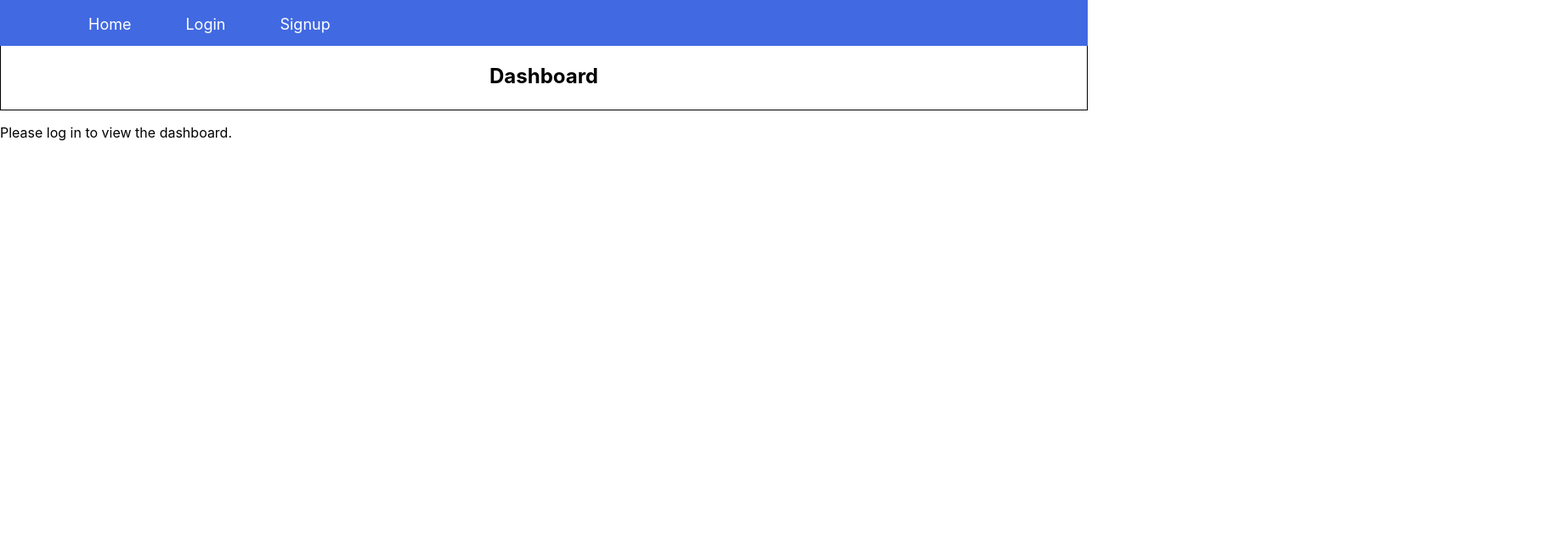
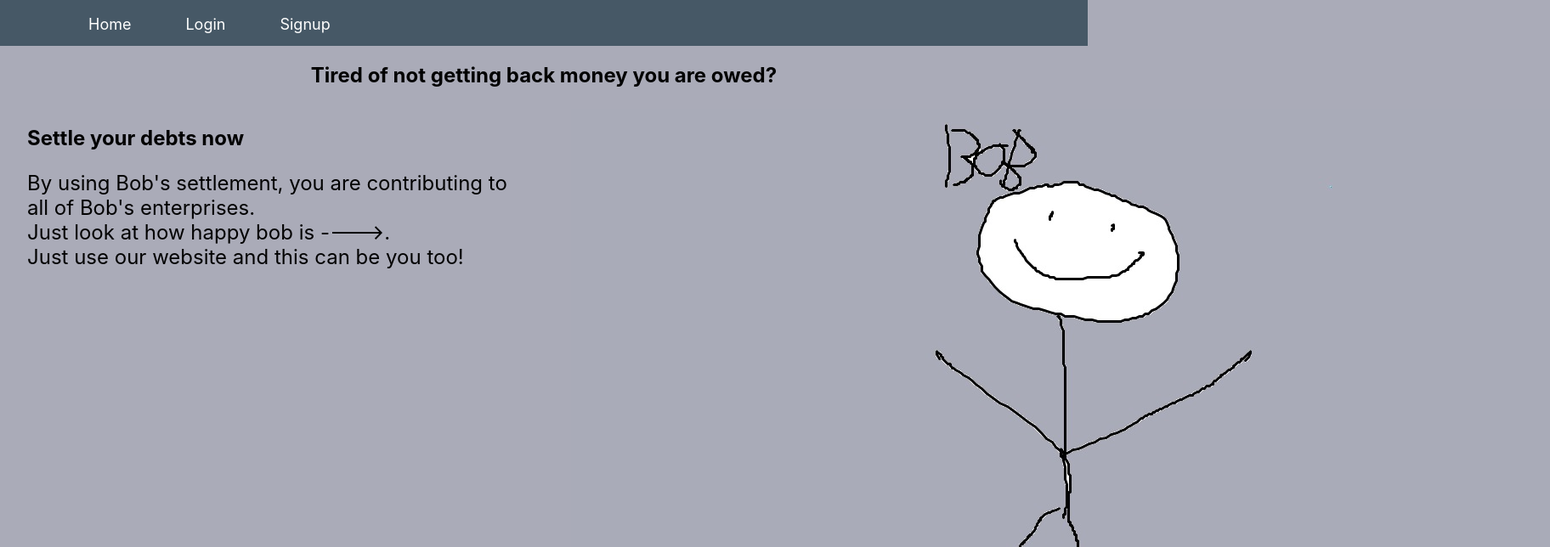
Before and after one commit to VegardVog/Bob-s-settlement, a React (Create React App) app in the folder frontend/: page / in a window 1280 px wide. Shown: the top 644 px of the page at 85% size, 1824 px wide, since content can reach past the window. Built offline with nearby package versions, Linux system fonts and the light colour scheme.

Commit message:
#42 add some styling

```diff
--- a/frontend/src/components/dashboard/Dashboard.tsx
+++ b/frontend/src/components/dashboard/Dashboard.tsx
@@ -9,6 +9,7 @@ import {
 } from "../../contextAPI/HttpRequests";
 import SettlementList from "./Settlements/SettlementList";
 import DistributionList from "./Distributions/DistributionList";
+import BobImage from "../../assets/Bob2.jpg";
 
 const Dashboard = () => {
   const { loggedIn } = useContext(UserContext) as UserTypes;
@@ -37,10 +38,12 @@ const Dashboard = () => {
   }, [loggedIn]);
 
   return (
+
     <div className="dashboard">
       <div className="dashboard-title">
-        <h2>Dashboard</h2>
+        <h2>Tired of not getting back money you are owed? </h2>
       </div>
+
       {loggedIn === "true" ? (
         <div className="dashboard-container">
           <div className="user-info">
@@ -53,7 +56,18 @@ const Dashboard = () => {
           </div>
         </div>
       ) : (
-        <p>Please log in to view the dashboard.</p>
+        <div className="dashboard-container-notLoggedIn">
+          <div className="dashboard-item">
+            <h2>Settle your debts now </h2>
+            <p className="dashboard-description">By using Bob's settlement, you are contributing to all of Bob's enterprises.
+            <br/> Just look at how happy bob is{" ---->"}. <br/> Just use our website and this can be you too! </p>
+
+          </div>
+          <div className="dashboard-item">
+            <img src={BobImage} alt="Bob"/>
+          </div>
+
+        </div>
       )}
     </div>
   );
--- /dev/null
+++ b/frontend/src/in.d.ts
@@ -0,0 +1 @@
+declare module '*.jpg';
--- a/frontend/src/index.css
+++ b/frontend/src/index.css
@@ -6,6 +6,7 @@ body {
   -webkit-font-smoothing: antialiased;
   -moz-osx-font-smoothing: grayscale;
   height: 100vh;
+  background-color: #AAABB8;
 }
 
 code {
@@ -15,3 +16,8 @@ code {
 html, body{
   height: 100vh;
 }
+
+
+input, button {
+  background-color: #AAABB8;
+}
--- a/frontend/src/pages/Dashboard.tsx
+++ b/frontend/src/pages/Dashboard.tsx
@@ -5,6 +5,7 @@ const Dashboard = () => {
   return (
     <div className="dashboard-container">
       <div className="dashboard-title"></div>
+
     </div>
   );
 };
--- a/frontend/src/styles/dashboard.css
+++ b/frontend/src/styles/dashboard.css
@@ -15,7 +15,6 @@
 
 .dashboard-title {
   display: flex;
-  border: solid black 1px;
   justify-content: center;
   align-items: center;
   margin-top: 6vh;
@@ -24,6 +23,7 @@
 .dashboard {
   display: flex;
   flex-direction: column;
+  height: 100vh;
 }
 
 .dashboard-layout {
@@ -38,16 +38,26 @@
   align-items: center;
 }
 
+a {
+  color: #AAA648;
+}
+
+
 .settlementItem {
   display: flex;
   width: 50vw;
   border: 1px solid rgb(177, 177, 169);
   background-color: rgb(243, 243, 236);
   margin: 0 0 1em 0;
+  background-color: #29648A;
+  border-radius: 15px;
+
 }
 .settlementItem > div {
   padding: 5px;
+
 }
+
 
 .distributions {
   display: flex;
@@ -70,3 +80,20 @@
 .distributionItem > span {
   width: 100px;
 }
+
+
+.dashboard-description {
+  font-size: x-large;
+}
+
+.dashboard-container-notLoggedIn {
+  display: flex;
+  flex-direction: row;
+
+}
+
+.dashboard-item {
+  width: 45vw;
+  margin-left: 2.5vw;
+  margin-right: 2.5vw;
+}
--- a/frontend/src/styles/login.css
+++ b/frontend/src/styles/login.css
@@ -3,7 +3,8 @@
     flex-direction: column;
     height: 65vh;
     width: 50vw;
-    border: solid black 1px;
+    background-color: #29648A;
+    border-radius: 15px;
 }
 
 .form-submitButton {
--- a/frontend/src/styles/menu.css
+++ b/frontend/src/styles/menu.css
@@ -1,7 +1,7 @@
 .menu-container {
   display: flex;
   flex-direction: row;
-  background-color: royalblue;
+  background-color: #465866;
   height: 3em;
   width: 100vw;
   font-size: large;
--- a/frontend/src/styles/profile/profile.css
+++ b/frontend/src/styles/profile/profile.css
@@ -23,7 +23,6 @@
     flex-direction: column;
     height: 65vh;
     width: 50vw;
-    border: solid black 1px;
 
 
 }
@@ -33,4 +32,6 @@
     justify-content: center;
     align-items: center;
     margin: auto;
+    background-color: #29648A;
+    border-radius: 15px
 }
--- a/frontend/src/styles/settlements/settlements.css
+++ b/frontend/src/styles/settlements/settlements.css
@@ -18,6 +18,7 @@
     flex-direction: column;
     margin: auto;
     border: 1px solid black;
+    background-color: #29648A;
 }
 
 li {
--- a/frontend/src/styles/signup.css
+++ b/frontend/src/styles/signup.css
@@ -3,7 +3,8 @@
     flex-direction: column;
     height: 65vh;
     width: 50vw;
-    border: solid black 1px;
+    background-color: #29648A;
+    border-radius: 15px;
 }
 
 .form-submitButton {
--- a/frontend/tsconfig.json
+++ b/frontend/tsconfig.json
@@ -21,6 +21,7 @@
     "jsx": "react-jsx"
   },
   "include": [
-    "src"
+    "src",
+    "in.d.ts"
   ]
 }
```
Also changed, not shown: frontend/src/assets/Bob.jpg (added), frontend/src/assets/Bob2.jpg (added).
